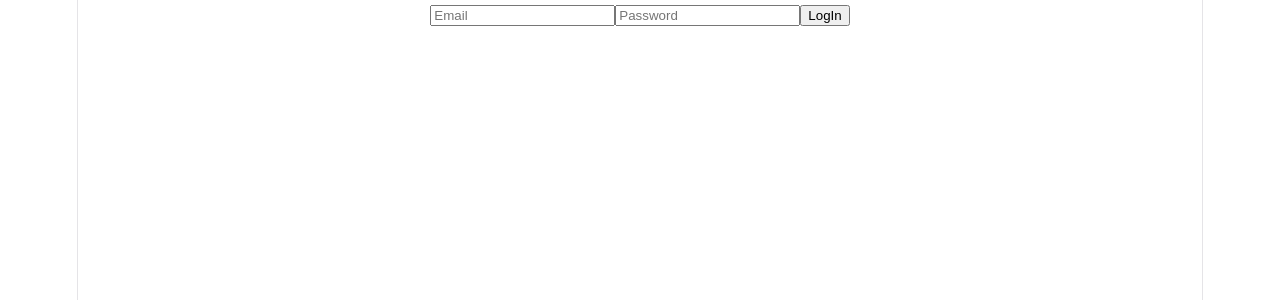
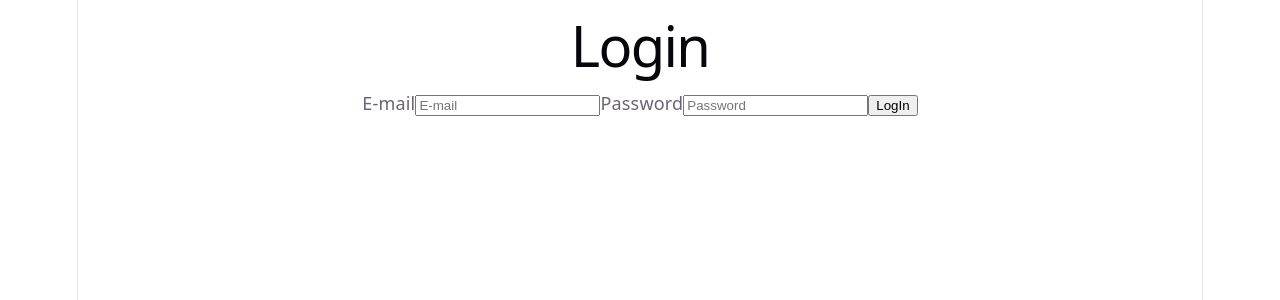
Before and after one commit to Raf0307/FinanceTracking, a React (Vite) app in the folder financeTrack/client/: page /login in a window 1280 px wide. Shown: the top 300 px of the page. Built offline with nearby package versions, Linux system fonts and the light colour scheme.

Commit message:
Added a title and labels to the login page

```diff
--- a/financeTrack/client/src/pages/Login.jsx
+++ b/financeTrack/client/src/pages/Login.jsx
@@ -6,28 +6,32 @@ function Login() {
     const [password, setPassword] = useState('');
     const [error, setError] = useState('');
 
-    async function handleSubmit(){
-        try{
+    async function handleSubmit() {
+        try {
             const response = await axios.post('http://localhost:5000/api/auth/login', {
                 email: email,
                 password: password
             });
             localStorage.setItem('token', response.data.token);
             window.location.href = '/dashboard';
-    }catch(error){
+        } catch (error) {
             setError('Invalid Email or Password')
         }
     }
     return (
         <div>
+            <h1>Login</h1>
+            <label for="login-email" >E-mail</label>
             <input
+                id="login-email"
                 type="email"
                 value={email}
                 onChange={(e) => setEmail(e.target.value)}
-                placeholder="Email"
+                placeholder="E-mail"
             />
+            <label for="login-password" >Password</label>
             <input
-
+                id="login-password"
                 type="password"
                 value={password}
                 onChange={(e) => setPassword(e.target.value)}
```
Lines whose indentation alone changed are shown as unchanged.
